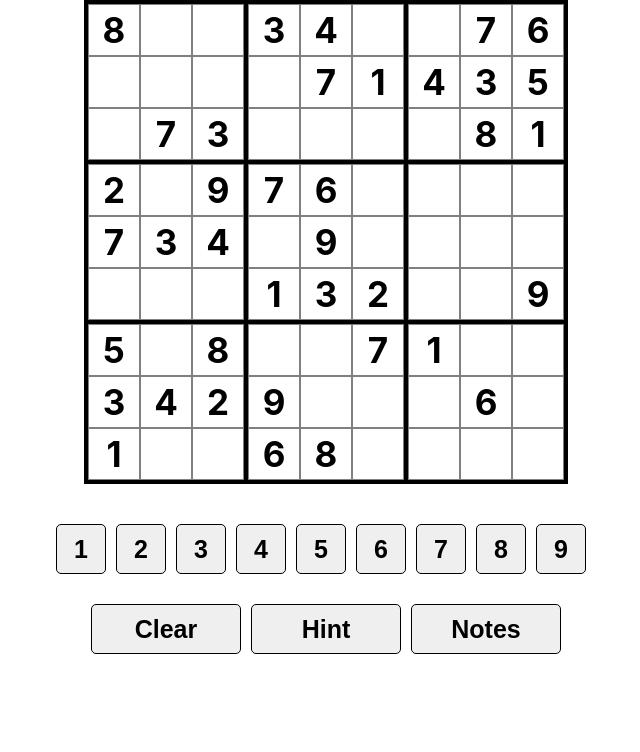
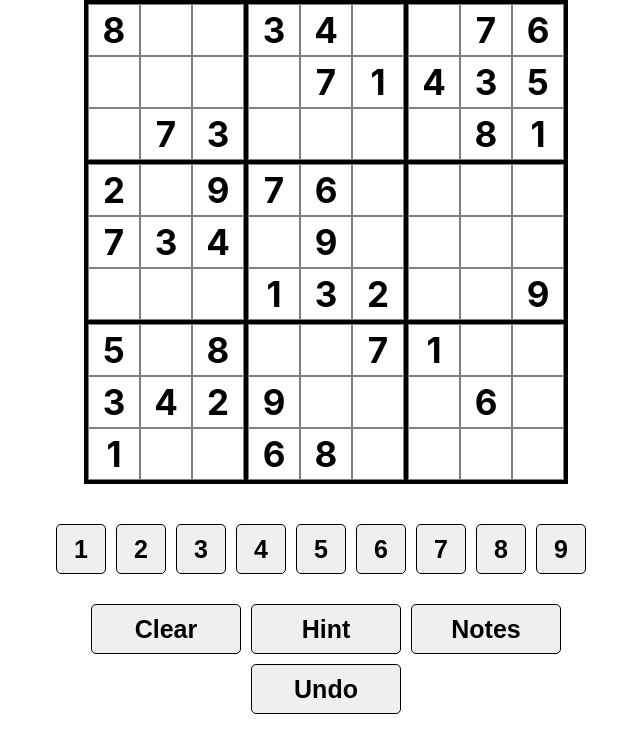
Before and after one commit to khantly101/Project-4, a React (Create React App) app in the folder sudoku-app/: page / in a window 1280 px wide. Shown: the top 752 px of the page, without its empty margins (314-954 px from the left). Built offline with nearby package versions, Linux system fonts and the light colour scheme.

Commit message:
stated undo

```diff
--- a/sudoku-app/src/App.css
+++ b/sudoku-app/src/App.css
@@ -50,7 +50,7 @@
 	background-color: grey;
 }
 
-.wrong:not(.set, .note, .notes) {
+.wrong:not(.set) {
 	transition: color 0.5s ease;
 	color: red;
 }
@@ -66,6 +66,7 @@
 	padding: 0;
 	display: flex;
 	flex-wrap: wrap;
+	color: black;
 }
 
 .note {
@@ -114,3 +115,7 @@ button:hover {
 .clear {
 	width: 150px;
 }
+
+.activeNotes {
+	border: 8px solid teal
+}
--- a/sudoku-app/src/components/controls.js
+++ b/sudoku-app/src/components/controls.js
@@ -21,7 +21,8 @@ class Control extends React.Component {
 				<div className='extra'>
 					<button className='clear' onClick={this.props.buttonClear}>Clear</button>
 					<button className='clear' onClick={this.props.buttonHint}>Hint</button>
-					<button className='clear' onClick={this.props.buttonNotes}>Notes</button>
+					<button className={this.props.classList('clear', this.props.notes && 'activeNotes')} onClick={this.props.buttonNotes}>Notes</button>
+					<button className='clear' onClick={this.props.buttonUndo}>Undo</button>
 				</div>
 			</div>
 		)
--- a/sudoku-app/src/components/sudoku.js
+++ b/sudoku-app/src/components/sudoku.js
@@ -42,6 +42,8 @@
 
 class Sudoku extends React.Component {
 	state = {
+		turn: 0,
+		history: [],
 		notes: false,
 		selectedNum: '',
 		selectedBox: '',
@@ -51,14 +53,15 @@ class Sudoku extends React.Component {
 	}
 
 	selectBox = (event) => {
-		console.log(event.currentTarget)
 		this.setState({
 			selectedNum: event.currentTarget.getAttribute('num'),
 			selectedBox: event.currentTarget.getAttribute('box'),
 			selectedRow: event.currentTarget.getAttribute('row'),
 			selectedCol: event.currentTarget.getAttribute('collumn'),
 			selectedGroup: event.currentTarget.getAttribute('group')
-		}, () => {console.log(this.state.selectedNum, this.state.selectedBox)})}
+		})
+		console.log(this.state)
+	}
 
 
 	classList = (...classes) => {
@@ -69,10 +72,7 @@ class Sudoku extends React.Component {
 
 		if (this.state.notes) {
 			let copystateNotes = JSON.parse(JSON.stringify(this.state[event.currentTarget.getAttribute('box')]))
-			console.log(copystateNotes)
 			copystateNotes.notes.forEach((ele) => {
-				console.log(ele)
-				console.log(event.key)
 				if (ele.num === event.key) {
 					ele.active = !ele.active
 				}
@@ -89,13 +89,45 @@ class Sudoku extends React.Component {
 				})
 			}
 		}
+
+		let copyHist = JSON.parse(JSON.stringify(this.state))
+		if (copyHist.history.length > 2) {
+			copyHist.history.shift()
+		}
+		copyHist.history.push(this.state)
+		this.setState({
+			turn: this.state.turn + 1,
+			history: copyHist.history
+		})
 	}
 
 	buttonChange = (value) => {
-		let copystate = JSON.parse(JSON.stringify(this.state[this.state.selectedBox]))
-		copystate.num = value
+
+		if (this.state.notes) {
+			let copystateNotes = JSON.parse(JSON.stringify(this.state[this.state.selectedBox]))
+			copystateNotes.notes.forEach((ele) => {
+				if (ele.num === value) {
+					ele.active = !ele.active
+				}
+			})
+			this.setState({
+				[this.state.selectedBox]: copystateNotes
+			})
+		} else {
+			let copystate = JSON.parse(JSON.stringify(this.state[this.state.selectedBox]))
+			copystate.num = value
+			this.setState({
+				[this.state.selectedBox]: copystate
+			})
+		}
+		let copyHist = JSON.parse(JSON.stringify(this.state))
+		if (copyHist.history.length > 2) {
+			copyHist.history.shift()
+		}
+		copyHist.history.push(this.state)
 		this.setState({
-			[this.state.selectedBox]: copystate
+			turn: this.state.turn + 1,
+			history: copyHist.history
 		})
 	}
 
@@ -122,13 +154,19 @@ class Sudoku extends React.Component {
 		copystate.num = this.state[this.state.selectedBox].answer
 		this.setState({
 			[this.state.selectedBox]: copystate
-		}, () => {console.log(this.state[this.state.selectedBox])})
+		})
 	}
 
 	buttonNotes = () => {
 		this.setState({
 			notes: !this.state.notes
-		}, () => {console.log(this.state.notes)})
+		})
+	}
+
+	buttonUndo = () => {
+		this.setState({
+			...this.state.history[this.state.history.length - 1]
+		})
 	}
 
 	componentWillMount() {
@@ -151,6 +189,7 @@ class Sudoku extends React.Component {
 				})
 			})
 		})
+
 	}
 
 	componentDidUpdate() {
@@ -226,7 +265,15 @@ class Sudoku extends React.Component {
 						})
 					}
 				</div>
-				<Control buttonChange={this.buttonChange} buttonClear={this.buttonClear} buttonHint={this.buttonHint} buttonNotes={this.buttonNotes}/>
+				<Control
+						classList={this.classList}
+						buttonChange={this.buttonChange}
+						buttonClear={this.buttonClear}
+						buttonHint={this.buttonHint}
+						buttonNotes={this.buttonNotes}
+						notes={this.state.notes}
+						buttonUndo={this.buttonUndo}
+				/>
 			</div>
 		)
 	}
```
